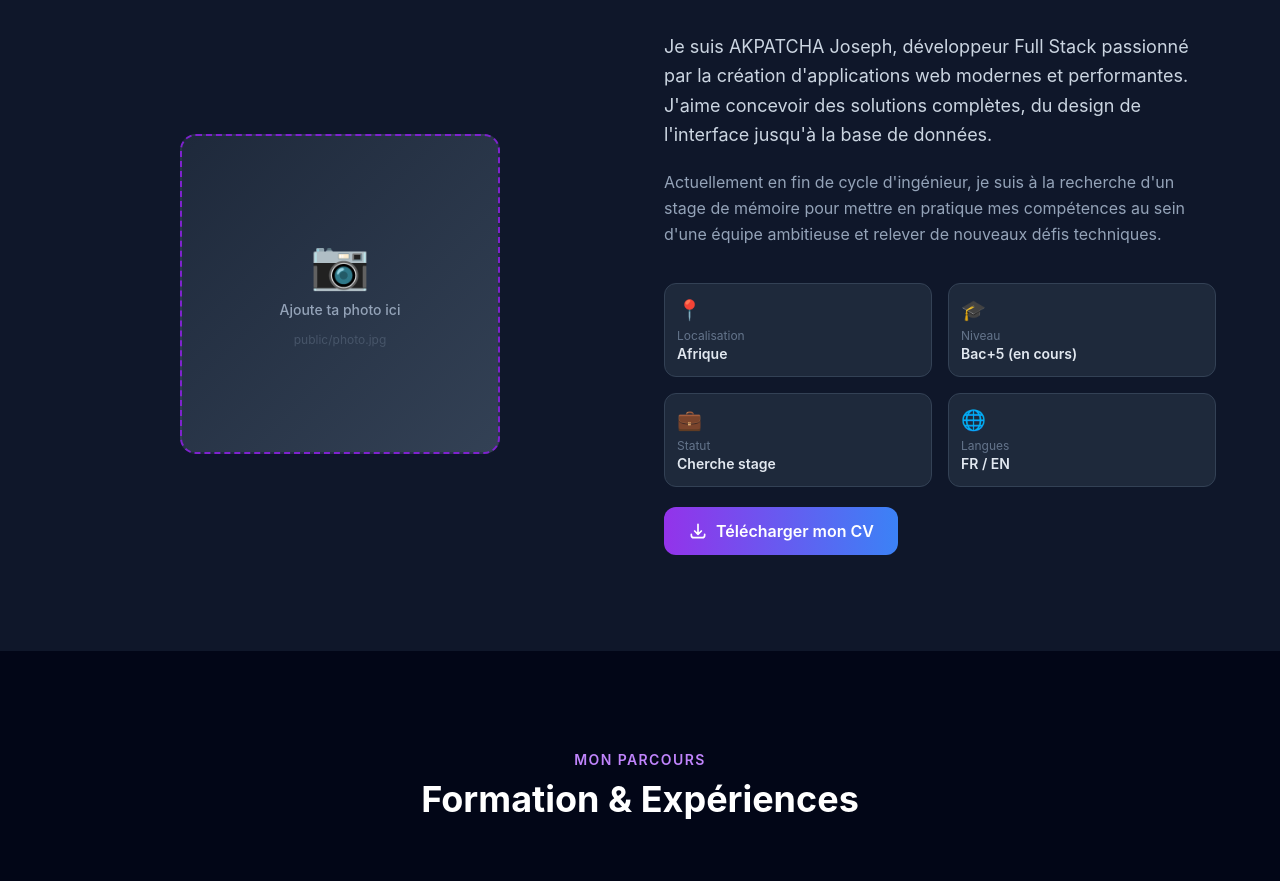
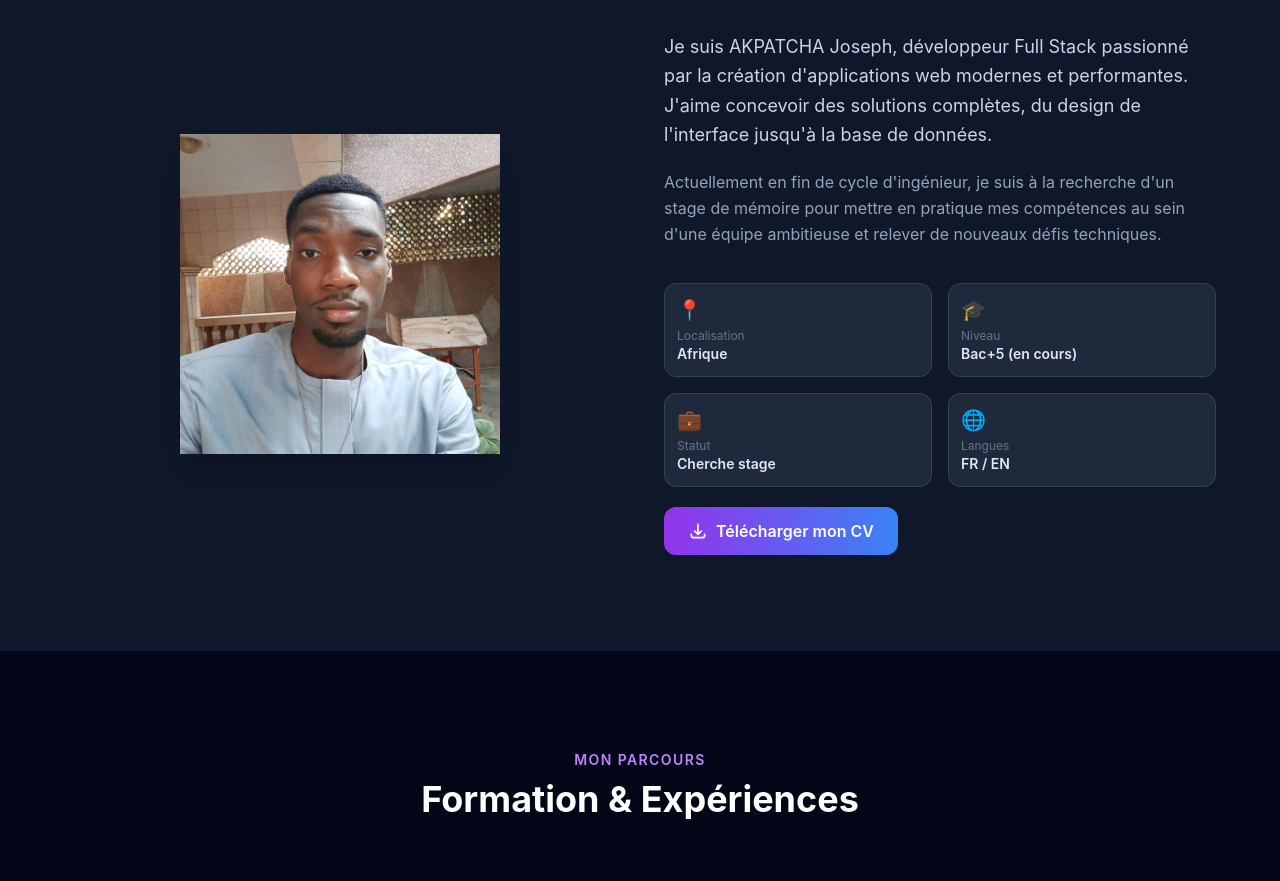
Before and after one commit to jojo-AK/jojo-AK.github.io, a Next.js app: page / in a window 1280 px wide. Shown: the part 1000-1881 px from the top of the page. Built offline with nearby package versions, Linux system fonts and the light colour scheme.

Commit message:
ajout de la photo au niveau du placeholder

```diff
--- a/src/components/sections/About.tsx
+++ b/src/components/sections/About.tsx
@@ -1,5 +1,6 @@
 "use client";
 
+import Image from "next/image";
 import { useLang } from "@/contexts/LangContext";
 import { personal } from "@/data/personal";
 import { AnimatedSection } from "@/components/AnimatedSection";
@@ -25,14 +26,14 @@ export function About() {
           {/* Photo placeholder */}
           <AnimatedSection direction="left">
             <div className="relative mx-auto w-72 h-72 md:w-80 md:h-80">
-              <div className="w-full h-full rounded-2xl bg-gradient-to-br from-purple-100 to-blue-100 dark:from-slate-800 dark:to-slate-700 border-2 border-dashed border-purple-300 dark:border-purple-700 flex flex-col items-center justify-center gap-3 text-center p-6">
-                <div className="text-5xl">📷</div>
-                <p className="text-slate-500 dark:text-slate-400 text-sm font-medium">
-                  {t.about.photoPlaceholder}
-                </p>
-                <p className="text-xs text-slate-400 dark:text-slate-600">
-                  public/photo.jpg
-                </p>
+              <div className="w-full h-full rounded-2xl overflow-hidden border-4 border-purple-200 dark:border-purple-800 shadow-xl">
+                <Image
+                  src="/WhatsApp Image 2026-04-06 at 23.14.00.jpeg"
+                  alt="Photo de profil"
+                  fill
+                  className="object-cover"
+                  priority
+                />
               </div>
               {/* Décoration */}
               <div className="absolute -bottom-4 -right-4 w-full h-full rounded-2xl border-2 border-purple-200 dark:border-purple-900 -z-10" />
```
Also changed, not shown: .claude/settings.local.json (added), public/WhatsApp Image 2026-04-06 at 23.14.00.jpeg (added).
